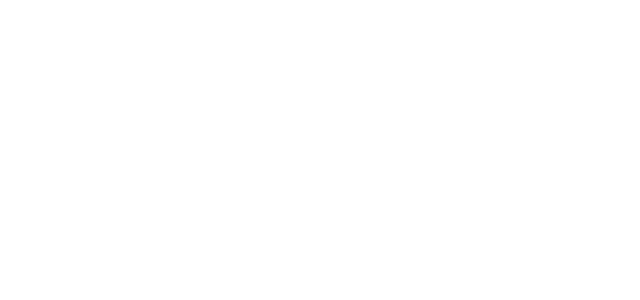
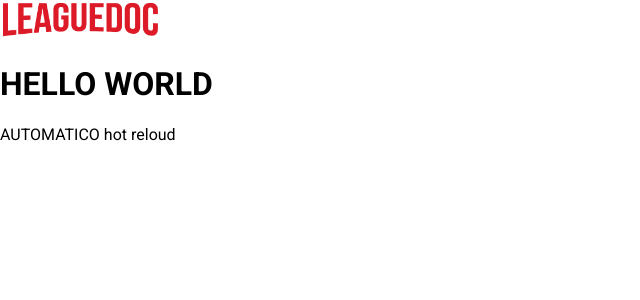
Before and after one commit to Vincius-dev/Projeto-LeagueDoc, a React (Create React App) app in the folder leaguedoc/: page / in a window 1280 px wide. Shown: the top 300 px of the page, without its empty margins (0-640 px from the left). Built offline with nearby package versions, Linux system fonts and the light colour scheme.

Commit message:
Novas Alterações
Desenvolvimento do Site

```diff
--- a/leaguedoc/public/index.html
+++ b/leaguedoc/public/index.html
@@ -15,6 +15,7 @@
       user's mobile device or desktop. See https://developers.google.com/web/fundamentals/web-app-manifest/
     -->
     <link rel="manifest" href="%PUBLIC_URL%/manifest.json" />
+    <link href="https://fonts.googleapis.com/css2?family=Roboto:ital,wght@0,100;0,300;0,400;0,500;0,700;0,900;1,100;1,300;1,400;1,500;1,700;1,900&display=swap" rel="stylesheet">
     <!--
       Notice the use of %PUBLIC_URL% in the tags above.
       It will be replaced with the URL of the `public` folder during the build.
--- a/leaguedoc/src/App.js
+++ b/leaguedoc/src/App.js
@@ -1,9 +1,12 @@
 import React from 'react';
+import Menu from './components/Menu';
 
 function App() {
   return (
     <div>
-
+    <Menu />
+    <h1>HELLO WORLD</h1>
+    AUTOMATICO hot reloud
     </div>
   );
 }
--- /dev/null
+++ b/leaguedoc/src/components/Menu/Menu.css
@@ -0,0 +1,3 @@
+.Logo{
+    height: 40px;
+}
--- /dev/null
+++ b/leaguedoc/src/components/Menu/index.js
@@ -0,0 +1,15 @@
+import React from 'react';
+import Logo from '../../assets/Images/Logo.png';
+import './Menu.css';
+
+function Menu() {
+    return (
+        <nav className="Menu">
+            <a href="/">
+            <img className="Logo" src={Logo} alt="AluraFlix logo"/>
+            </a>
+        </nav>
+    );
+}
+
+export default Menu;
```
Also changed, not shown: leaguedoc/src/assets/Images/Logo.png (added), 1 other file (tests, documents, lock files or other folders).
